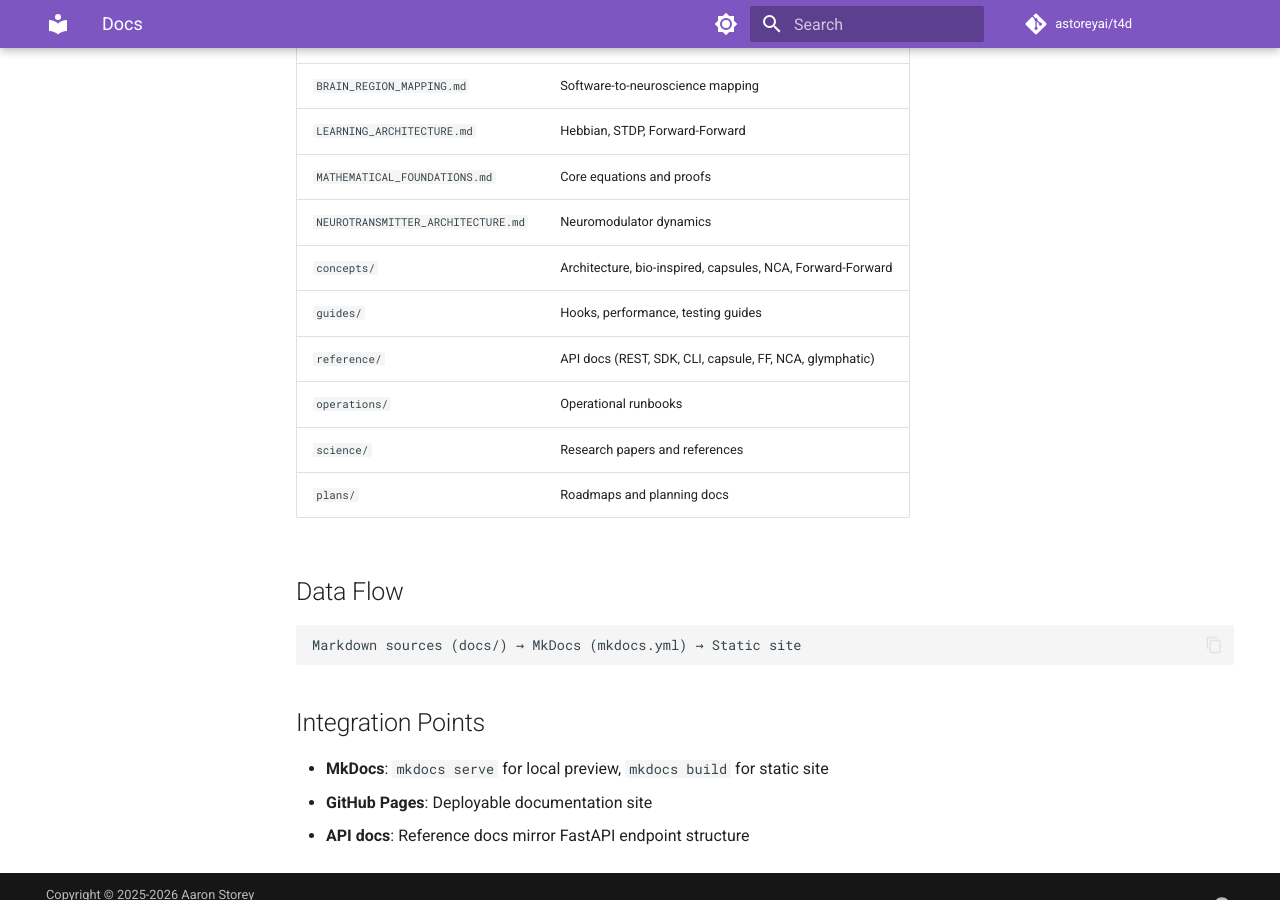
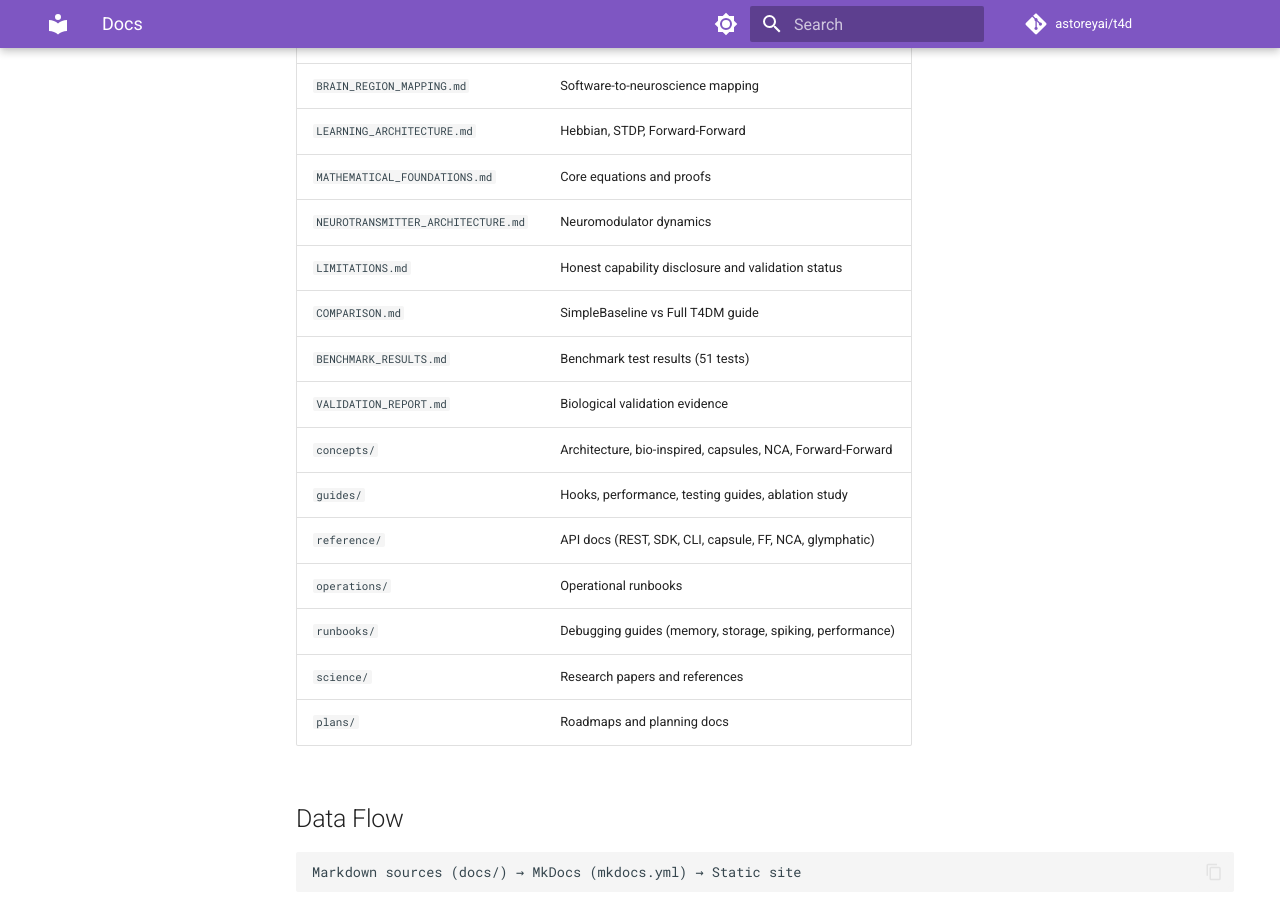
Before and after one commit to astoreyai/t4d, an MkDocs documentation site: the page built from docs/CLAUDE.md, in a window 1280 px wide and 900 px high, scrolled down 886 px. Built offline with MkDocs 1.6.1 and Material for MkDocs 9.7.7, drawn with Linux system fonts in a browser that asks for light colours; comment, search, counter and statistics services are not loaded; the version menu is left out.

Commit message:
Phase 4: Productization - CI/CD, Makefile, CHANGELOG, docs index
P1: CI/CD integration for benchmark suite
- Added benchmark-tests job to .github/workflows/test.yml
- Runs pytest tests/benchmarks/ with benchmark marker
- Added to all-checks dependency gate

P2: Add Makefile targets for benchmark suite
- make benchmark: Run all benchmark tests
- make benchmark-bio: Bioplausibility tests only
- make benchmark-dmr: DMR tests only
- make benchmark-longmem: LongMemEval tests only

P3: Create CHANGELOG entry for Phase 1-3 work
- Added [2.1.0] section documenting remediation work
- SimpleBaseline, decision tracing, checksums
- Benchmark suite, core tests, runbooks
- Validation documentation, CI/CD

P4: Update docs index with new documentation files
- Added LIMITATIONS.md, COMPARISON.md, BENCHMARK_RESULTS.md
- Added runbooks/ directory reference
- Added guides/ABLATION_STUDY.md reference

P5: Final verification
- All 79 benchmark tests passing (100%)

Co-Authored-By: Claude Opus 4.5 <noreply@anthropic.com>

```diff
--- a/docs/CLAUDE.md
+++ b/docs/CLAUDE.md
@@ -21,10 +21,15 @@ Documents the bio-inspired memory system's design rationale, maps software compo
 | `LEARNING_ARCHITECTURE.md` | Hebbian, STDP, Forward-Forward |
 | `MATHEMATICAL_FOUNDATIONS.md` | Core equations and proofs |
 | `NEUROTRANSMITTER_ARCHITECTURE.md` | Neuromodulator dynamics |
+| `LIMITATIONS.md` | Honest capability disclosure and validation status |
+| `COMPARISON.md` | SimpleBaseline vs Full T4DM guide |
+| `BENCHMARK_RESULTS.md` | Benchmark test results (51 tests) |
+| `VALIDATION_REPORT.md` | Biological validation evidence |
 | `concepts/` | Architecture, bio-inspired, capsules, NCA, Forward-Forward |
-| `guides/` | Hooks, performance, testing guides |
+| `guides/` | Hooks, performance, testing guides, ablation study |
 | `reference/` | API docs (REST, SDK, CLI, capsule, FF, NCA, glymphatic) |
 | `operations/` | Operational runbooks |
+| `runbooks/` | Debugging guides (memory, storage, spiking, performance) |
 | `science/` | Research papers and references |
 | `plans/` | Roadmaps and planning docs |
 
```
Also changed, not shown: CHANGELOG.md (+64 -1 lines), 2 other files.
